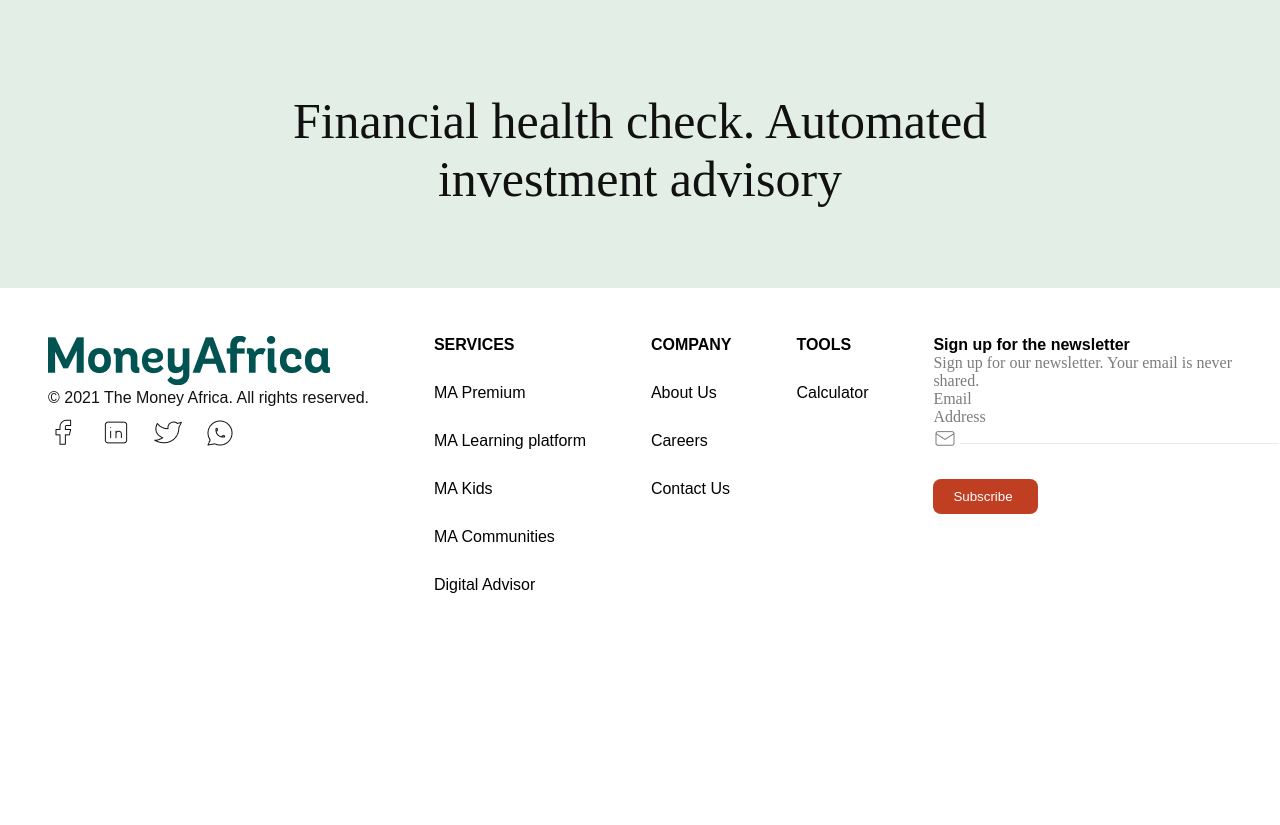
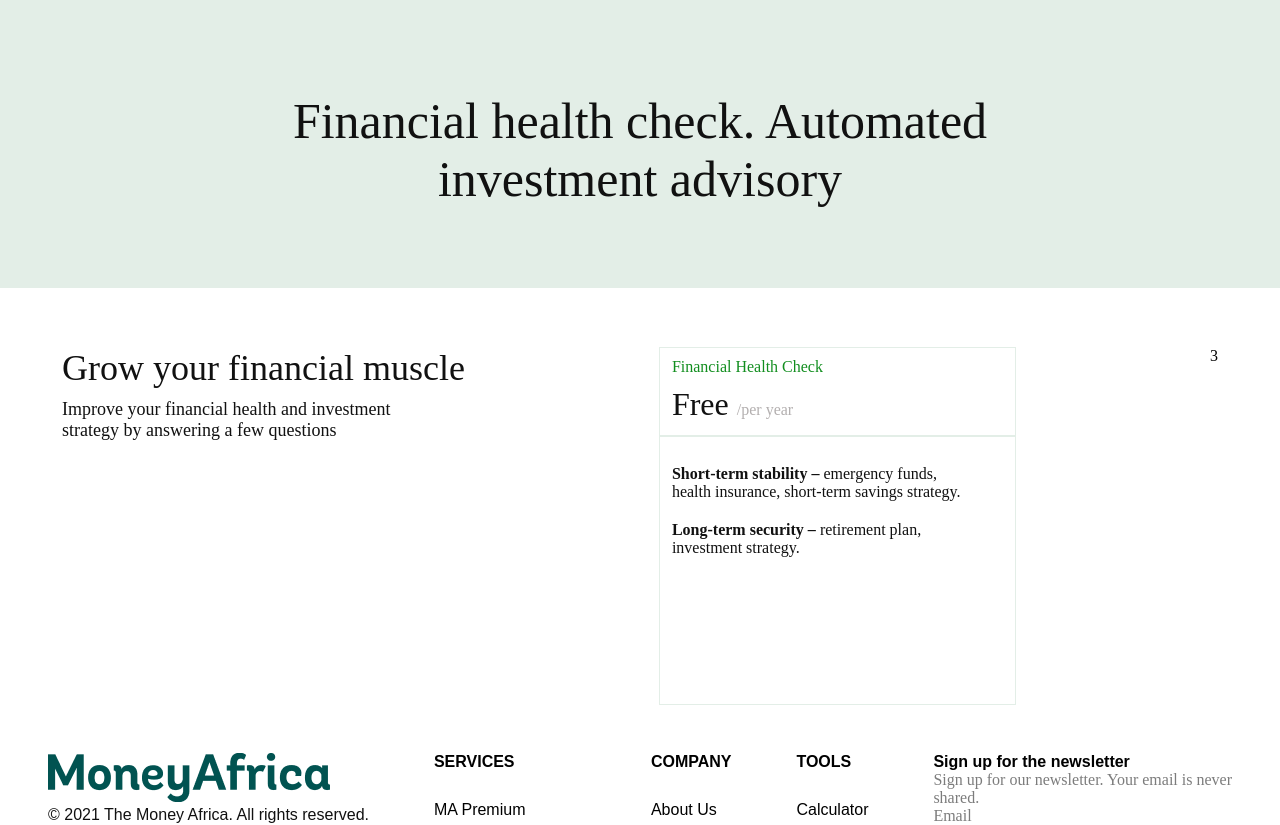
Before and after one commit to victory-nwawunze/clone-financial-website, a React (Create React App) app: page /moneyAfrica/MoneyAfricaDigitalAdvisoryPage in a window 1280 px wide. Shown: the top 825 px of the page. Before the commit the page ends 800 px from the top, so only its background shows below. Built offline with nearby package versions, Linux system fonts and the light colour scheme.

Commit message:
Creating MoneyAfricaDigitalAdvisoryPageCards

```diff
--- a/src/components/MoneyAfricaDigitalAdvisoryPage/MoneyAfricaDigitalAdvisoryPage.js
+++ b/src/components/MoneyAfricaDigitalAdvisoryPage/MoneyAfricaDigitalAdvisoryPage.js
@@ -11,6 +11,35 @@ const MoneyAfricaDigitalAdvisoryPage = () => {
           <br /> investment advisory
         </p>
       </div>
+      <div className="MoneyAfricaDigitalAdvisoryCards">
+        <div className="df justify-content-betw">
+          <div>
+            <p className="GYFTextStyles">Grow your financial muscle</p>
+            <p className="MoreGYFTextStyles">
+              Improve your financial health and investment
+              <br /> strategy by answering a few questions
+            </p>
+          </div>
+          <div className="MoneyAfricaDigitalAdvisoryCardBorder">
+            <p className="FHCstyles">Financial Health Check</p>
+            <p className="FreeAndYearlyStylesText">
+              Free <span className="PerYearStylesText">/per year</span>
+            </p>
+            <hr className="LineFreeAndYearlyStylesText" />
+            <p className="STSTextStyle">
+              <span className="MoreSTSTextStyle"> Short-term stability –</span>{" "}
+              emergency funds,
+              <br /> health insurance, short-term savings strategy.
+            </p>
+            <p className="STSTextStyleTwo">
+              <span className="MoreSTSTextStyle">Long-term security –</span>{" "}
+              retirement plan,
+              <br /> investment strategy.
+            </p>
+          </div>
+          <div>3</div>
+        </div>
+      </div>
     </React.Fragment>
   );
 };
--- a/src/index.css
+++ b/src/index.css
@@ -973,56 +973,65 @@ input:checked+.slider:before {
   margin-left: 10%;
   margin-right: 20%;
 }
-.StyleExecutiveTextStyles{
+
+.StyleExecutiveTextStyles {
   font-weight: 500;
   font-style: normal;
   color: #111111;
   font-size: 32px;
 }
-.StyleMoreExecutiveTextStyle{
+
+.StyleMoreExecutiveTextStyle {
   font-weight: 500;
   font-style: normal;
   color: #111111;
   font-size: 32px;
   padding-top: 30px;
 }
-.ChiefExecutiveName{
+
+.ChiefExecutiveName {
   font-weight: 400;
   color: #111111;
   font-size: 18px;
   font-style: normal;
   padding-top: 35px;
 }
-.MoneyAfricaMobileTextWithImage{
+
+.MoneyAfricaMobileTextWithImage {
   margin-top: 50px;
   margin-left: 10%;
   margin-right: 10%;
 }
-.LaddaTextStyle{
+
+.LaddaTextStyle {
   font-size: 18px;
   color: #015351;
   font-weight: 400;
   padding-bottom: 15px;
 }
-.PlatFormTextStyles{
+
+.PlatFormTextStyles {
   color: #111111;
   font-weight: 700;
   font-size: 35px;
   font-style: normal;
   padding-bottom: 15px;
 }
-.InvestmentTextStyles{
+
+.InvestmentTextStyles {
   font-weight: 400;
   font-size: 18px;
   color: #111111;
   font-style: normal;
   padding-bottom: 15px;
 }
-.AppsStoreIconStyles{
+
+.AppsStoreIconStyles {
   cursor: pointer;
   padding-bottom: 15px;
 }
-.GTWStyles{
+
+.GTWStyles {
   padding-top: 10px;
   padding-bottom: 10px;
   padding-left: 10px;
@@ -1034,7 +1043,8 @@ padding-top: 30px;
   font-size: 16px;
   font-weight: 700;
 }
-.MobileStylesImage{
+
+.MobileStylesImage {
   background-color: #F5C3C8;
   padding-right: 36px;
   padding-top: 82px;
@@ -1043,20 +1053,23 @@ padding-top: 30px;
   width: 368px;
   height: 340px;
 }
-.MoneyAfricaIntrestedTextAndStyles{
+
+.MoneyAfricaIntrestedTextAndStyles {
   text-align: center;
   margin-top: 10%;
   background-color: #E3EEE7;
-  padding-top:  10%;
+  padding-top: 10%;
   padding-bottom: 10%;
 }
-.TalentedStyleText{
+
+.TalentedStyleText {
   font-size: 36px;
   font-weight: 500;
   color: #111111;
   font-style: normal;
 }
-.CareerBTNtextStyles{
+
+.CareerBTNtextStyles {
   padding-top: 10px;
   padding-bottom: 10px;
   padding-right: 10px;
@@ -1070,13 +1083,15 @@ padding-top: 30px;
   background-color: #015351;
   border-radius: 8px;
 }
-.MoneyAfricaSubscriptionForKidsBanner{
+
+.MoneyAfricaSubscriptionForKidsBanner {
   text-align: center;
   background-color: #E3EEE7;
   padding-top: 40px;
   padding-bottom: 30px;
 }
-.MoneyAfricaSubscriptionForKidsBannerTextStyles{
+
+.MoneyAfricaSubscriptionForKidsBannerTextStyles {
   color: #111111;
   font-weight: 500;
   font-size: 50px;
@@ -1084,34 +1099,40 @@ padding-top: 30px;
   padding-top: 30px;
   padding-bottom: 10px;
 }
-.BootcampTextStyles{
+
+.BootcampTextStyles {
   text-align: center;
   margin-top: 40px;
 }
-.HeadingBootcampTextStyles{
+
+.HeadingBootcampTextStyles {
   font-weight: 500;
   font-size: 36px;
   color: #111111;
 }
-.MoreHeadingBootcampTextStyles{
+
+.MoreHeadingBootcampTextStyles {
   font-size: 18px;
   font-weight: 400;
   padding-top: 10px;
   font-style: normal;
   margin-bottom: 40px;
 }
-.MoneyAfricaForKidsCard{
+
+.MoneyAfricaForKidsCard {
   margin-top: 20px;
   margin-left: 20%;
   margin-right: 23%;
 }
-.MoneyAfricaForKidsCardOne{
+
+.MoneyAfricaForKidsCardOne {
   background-color: #F3F4F5;
   border-radius: 8px;
   padding-right: 56px;
 
 }
-.SummerBootcampTextStyles{
+
+.SummerBootcampTextStyles {
   font-size: 24px;
   font-weight: 500;
   color: #111111;
@@ -1119,7 +1140,8 @@ padding-top: 30px;
   padding-left: 30px;
   padding-right: 76px;
 }
-.SummerBootcampDateStyles{
+
+.SummerBootcampDateStyles {
   font-size: 16px;
   font-weight: 700;
   color: #111111;
@@ -1128,7 +1150,8 @@ padding-top: 30px;
   padding-right: 76px;
 
 }
-.SummerBootcampDiscountTextStyles{
+
+.SummerBootcampDiscountTextStyles {
   font-size: 12px;
   font-weight: 400;
   color: #111111;
@@ -1137,7 +1160,8 @@ padding-top: 30px;
   padding-left: 30px;
   padding-right: 76px;
 }
-.BTNSummerBootCampButtonStyles{
+
+.BTNSummerBootCampButtonStyles {
   background-color: #F3F4F5;
   margin-left: 30px;
   padding-left: 7px;
@@ -1151,26 +1175,30 @@ padding-top: 30px;
   border-radius: 8px;
   cursor: pointer;
 }
-.MoneyAfricaForKidsCardTwo{
+
+.MoneyAfricaForKidsCardTwo {
   background-color: #F3F4F5;
   border-radius: 8px;
   padding-right: 56px;
   margin-left: 20px;
 }
-.MoneyAfricaWithKidsImageStyles{
+
+.MoneyAfricaWithKidsImageStyles {
   margin-top: 111px;
   margin-left: 69px;
   margin-right: 261px;
   margin-bottom: 71px;
 }
-.MoneyAfricaKidsImageText{
+
+.MoneyAfricaKidsImageText {
   font-style: normal;
   color: #111111;
   font-size: 36px;
   font-weight: 500;
   margin-bottom: 55px;
 }
-.ChevMarkedTextStyle{
+
+.ChevMarkedTextStyle {
   color: #111111;
   font-weight: 400;
   font-size: 18px;
@@ -1178,15 +1206,94 @@ padding-top: 30px;
   padding-left: 10px;
   margin-bottom: 32px;
 }
-.MoneyAfricaAdvisoryBanner{
+
+.MoneyAfricaAdvisoryBanner {
   background-color: #E3EEE7;
   padding-top: 92px;
   padding-bottom: 80px;
 }
-.MoneyAfricaAdvisoryBannerText{
+
+.MoneyAfricaAdvisoryBannerText {
   text-align: center;
   color: #111111;
   font-style: normal;
   font-weight: 500;
   font-size: 50px;
 }
+
+.MoneyAfricaDigitalAdvisoryCards {
+  margin-top: 59px;
+  margin-left: 62px;
+  margin-right: 62px;
+}
+
+.GYFTextStyles {
+  font-weight: 500;
+  font-size: 36px;
+  color: #111111;
+  font-style: normal;
+}
+
+.MoreGYFTextStyles {
+  font-weight: 400;
+  font-size: 18px;
+  color: #111111;
+  font-style: none;
+  margin-top: 10px;
+}
+
+.MoneyAfricaDigitalAdvisoryCardBorder {
+  border: 1px solid #E3EEE7;
+}
+
+.FHCstyles {
+  padding-right: 192px;
+  padding-left: 12px;
+  padding-top: 10px;
+  padding-bottom: 10px;
+  color: #128E1F;
+}
+
+.FreeAndYearlyStylesText {
+  padding-right: 192px;
+  padding-left: 12px;
+  padding-bottom: 12px;
+  font-weight: 500;
+  font-size: 32px;
+  color: #111111;
+}
+
+.PerYearStylesText {
+  font-weight: 400;
+  font-size: 16px;
+  color: #B3AFAF;
+  font-style: normal;
+}
+
+.LineFreeAndYearlyStylesText {
+  border: 1px solid #E3EEE7;
+}
+
+.STSTextStyle {
+  padding-top: 28px;
+  padding-bottom: 10px;
+  padding-left: 12px;
+  font-weight: 200;
+  font-size: 16px;
+  color: #111111;
+}
+
+.MoreSTSTextStyle {
+  font-weight: 700;
+  font-size: 16px;
+  color: #111111;
+}
+
+.STSTextStyleTwo {
+  padding-top: 10px;
+  padding-bottom: 147px;
+  padding-left: 12px;
+  font-weight: 200;
+  font-size: 16px;
+  color: #111111;
+}
```
Lines whose indentation alone changed are shown as unchanged.
